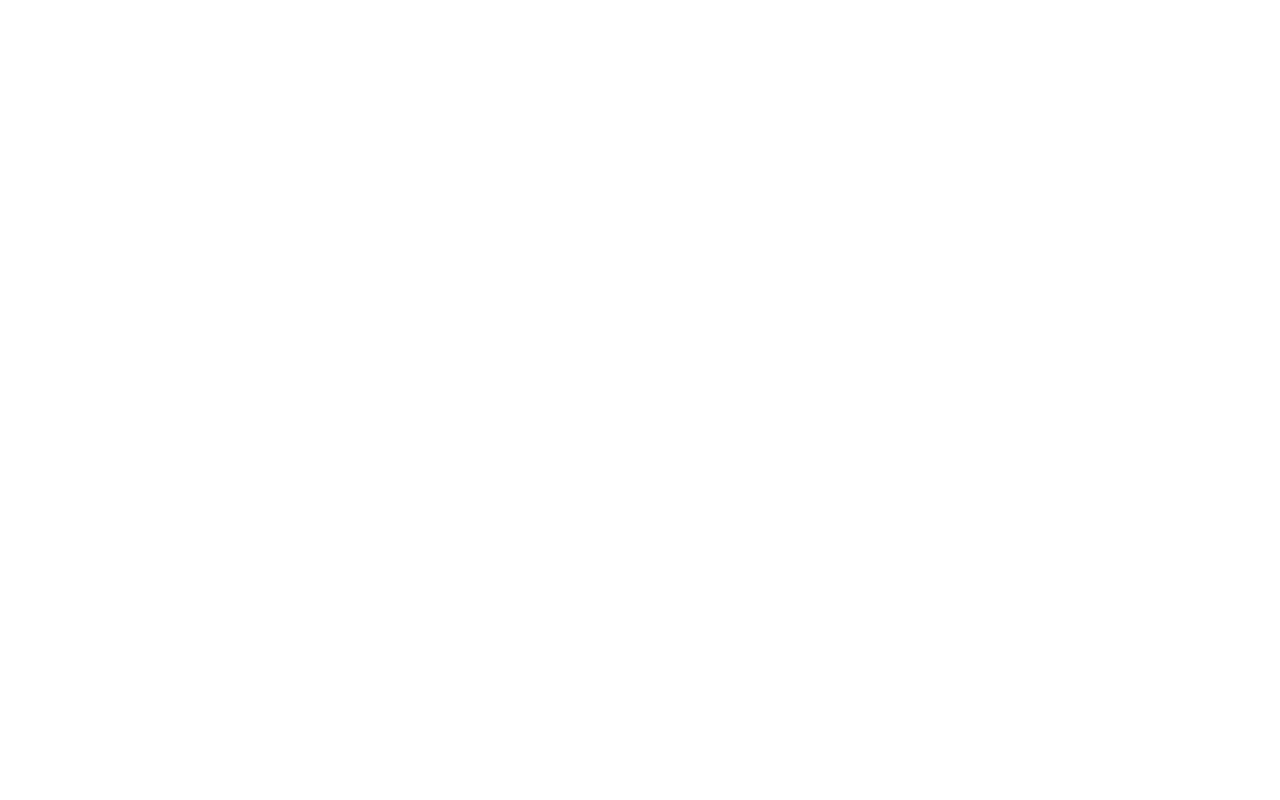
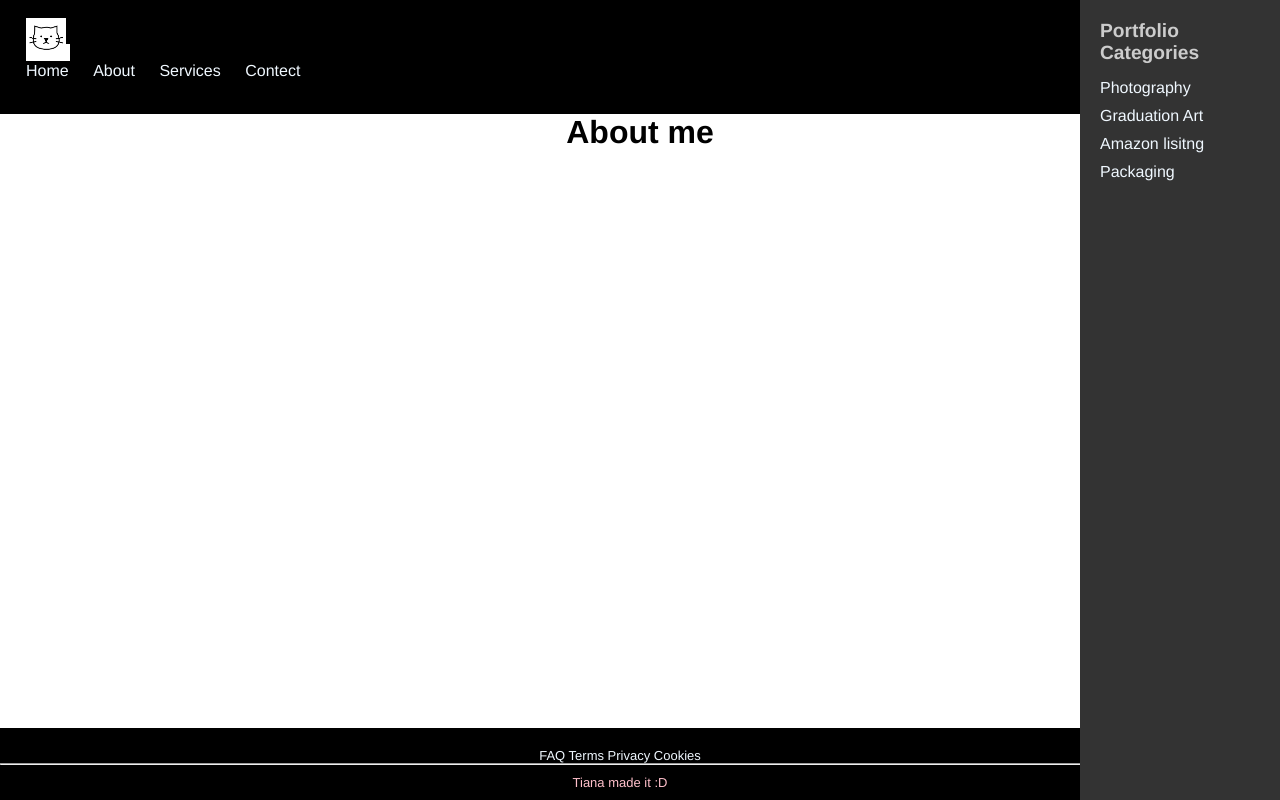
Before and after one commit to tianakim7691-netizen/basic-navigation-example, a plain HTML site: page about.html in a window 1280 px wide. Drawn offline with Linux system fonts and the light colour scheme.

Commit message:
과제 제출

```diff
--- a/about.html
+++ b/about.html
@@ -0,0 +1,64 @@
+<!DOCTYPE html>
+<html lang="en">
+<head>
+        <meta charset="UTF-8">
+        <meta http-equiv="X-UA-compatible" content="IE=edge">
+        <meta name="viewport" content="width=device-width, initital-scale-1.8">
+        <link rel="stylesheet" href="./main.css">
+       <title>Home - Nav </title>
+
+
+ </head>
+
+
+<body>
+
+   <header>
+      <nav>
+        <a href="index.html"><img src="./img/cat.png" alt="cat"/>
+        </img>
+        </a>
+        <span></span>
+        <ul>
+            <li><a href="index.html" class= "nablink">Home</a></li>
+            <li><a href="about.html" class= "nablink">About</a></li>
+            <li><a href="serevices.html" class= "nablink">Services</a></li>
+            <li><a href="contect.html" class= "nablink">Contect</a></li>
+        </ul>
+      </nav>
+
+      <nav>
+       <div class="side-nav">
+         <h2>Portfolio Categories</h2>
+         <ul>
+           <li><a href="#" class= "nablink">Photography</a></li>
+           <li><a href="#" class= "nablink">Graduation Art</a></li>
+           <li><a href="#" class= "nablink">Amazon lisitng</a></li>
+           <li><a href="#" class= "nablink">Packaging</a></li>
+         </ul>
+        </div>
+       </nav>
+   </header>
+
+
+    <main>
+      <h1 style="text-align: center;">About me</h1>
+    </main>
+
+
+
+      <footer>
+        <div class="footer-links" style="text-align: center;">
+          <a href="#" class="nablink">FAQ</a>
+          <a href="#" class="nablink">Terms</a>
+          <a href="#" class="nablink">Privacy</a>
+          <a href="#" class="nablink">Cookies</a>
+        </div>
+
+        <hr>
+       <div class="footer-text"> Tiana made it :D </div>
+
+      </footer>
+
+
+</body>
--- a/main.css
+++ b/main.css
@@ -1,5 +1,6 @@
 * {
-box-sizing: border-box;
+    font-family: 'Helvetica', sans-serif;
+    box-sizing: border-box;
     margin: 0;
     padding: 0;
     list-style:circle;
@@ -12,32 +13,30 @@ header {
 }
 
 nav{
-    background-color: #656565;
+    background-color: #000000;
     padding: 8px 16px;
     border-radius: 16px;
 }
 
 header nav > a {
-    background-color: aliceblue;
+    background-color: rgb(255, 255, 255);
 }
 
 header nav > span {
     display: inline-block;
    /* border: solid 1px red;*/
    /*parents width-log width*/
-    width: calc(100% - 45px - 276px - 2px - 8px);
+   /* width: calc(100% - 10px - 276px - 2px - 5px);*/
 }
 
 
 /* Nav Menu(nav>ul) */
-header nav ul {
+header nav ul li {
     display: inline-block;
+    margin-right: 20px;
 
 }
 
-header nav ul li {
-    margin-right: 20px;
-}
 
 
 /* Nav Links (nav >ul > li> a) */
@@ -47,7 +46,7 @@ header nav ul li {
 }
 
 header nav > a img {
-    width: 50px;
+    width: 40px;
     height: auto;
     background-color: white;
 }
@@ -61,3 +60,76 @@ header nav > a img {
 .nablink:active {
     color: rgb(229,149,0);
 }
+
+
+/* ------------side navigation------------- */
+
+.side-nav {
+  width: 200px;
+  background-color: #333;
+  color: #ccc;
+  padding: 20px;
+  position: fixed;
+  right: 0;
+  top: 0;
+  height: 100%;
+}
+
+.side-nav h2 {
+  font-size: 1.2rem;
+  margin-bottom: 15px;
+}
+
+.side-nav ul {
+  list-style: none;
+  padding: 0;
+}
+
+.side-nav ul li {
+  margin-bottom: 10px;
+}
+
+.side-nav ul li a {
+  color: #00bfff;
+  text-decoration: none;
+}
+
+.side-nav ul li a:hover {
+  text-decoration: none;
+}
+
+
+
+/* Flex 없이 할 순 없을까 ㅜ_ㅜ */
+
+
+html, body {
+  height: 100%;
+  margin: 0;
+}
+
+body {
+  display: flex;
+  flex-direction: column;
+}
+
+main {
+    flex: 1;
+}
+
+
+footer {
+    font-size: small;
+    text-align: center;
+    display: inline-block;
+    color: aliceblue;
+    margin-right: 20px;
+    padding: 20px 20px 0px 0px;
+    background-color: #000000;
+}
+
+.footer-text {
+    font-size: small;
+    color: pink;
+    padding: 10px 10px;
+}
```
Also changed, not shown: 404.html (+1 -0 lines), contect.html (+64 -0 lines), index.html (+34 -13 lines), serevices.html (+64 -0 lines).
